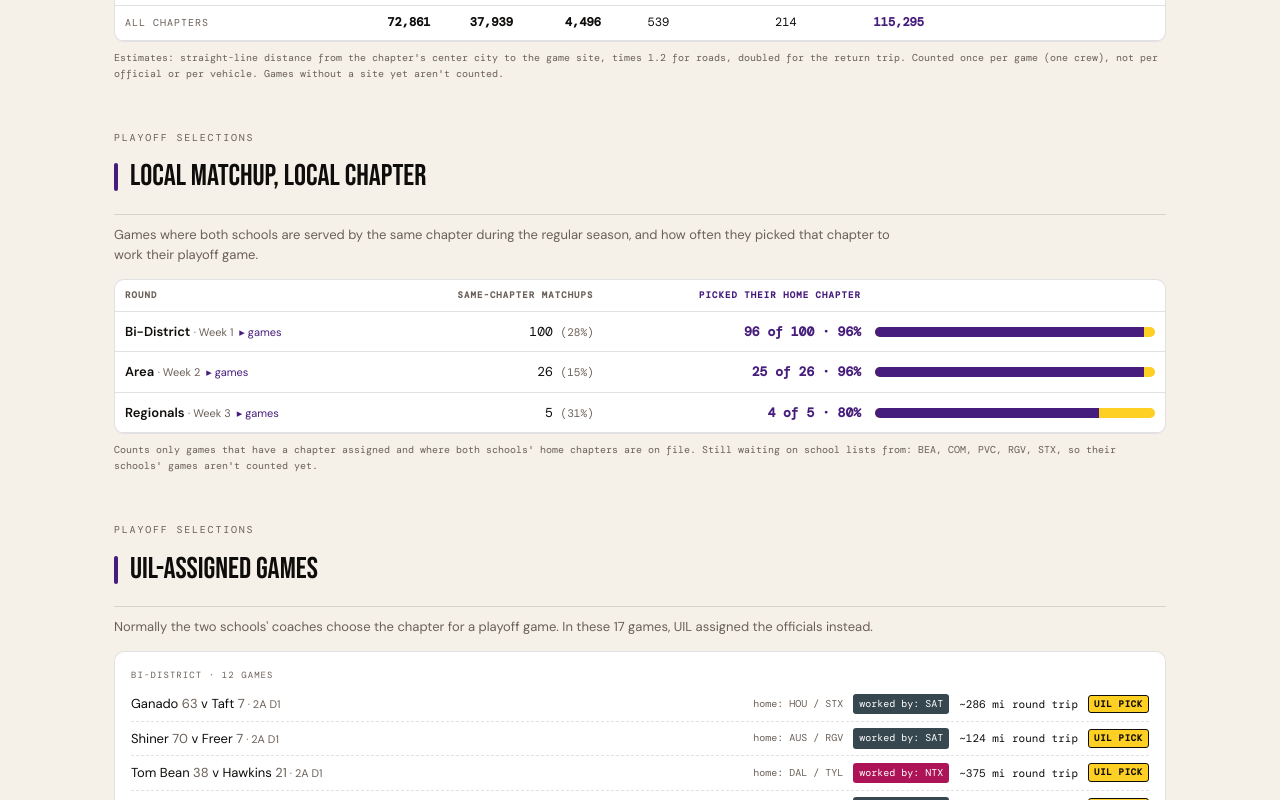
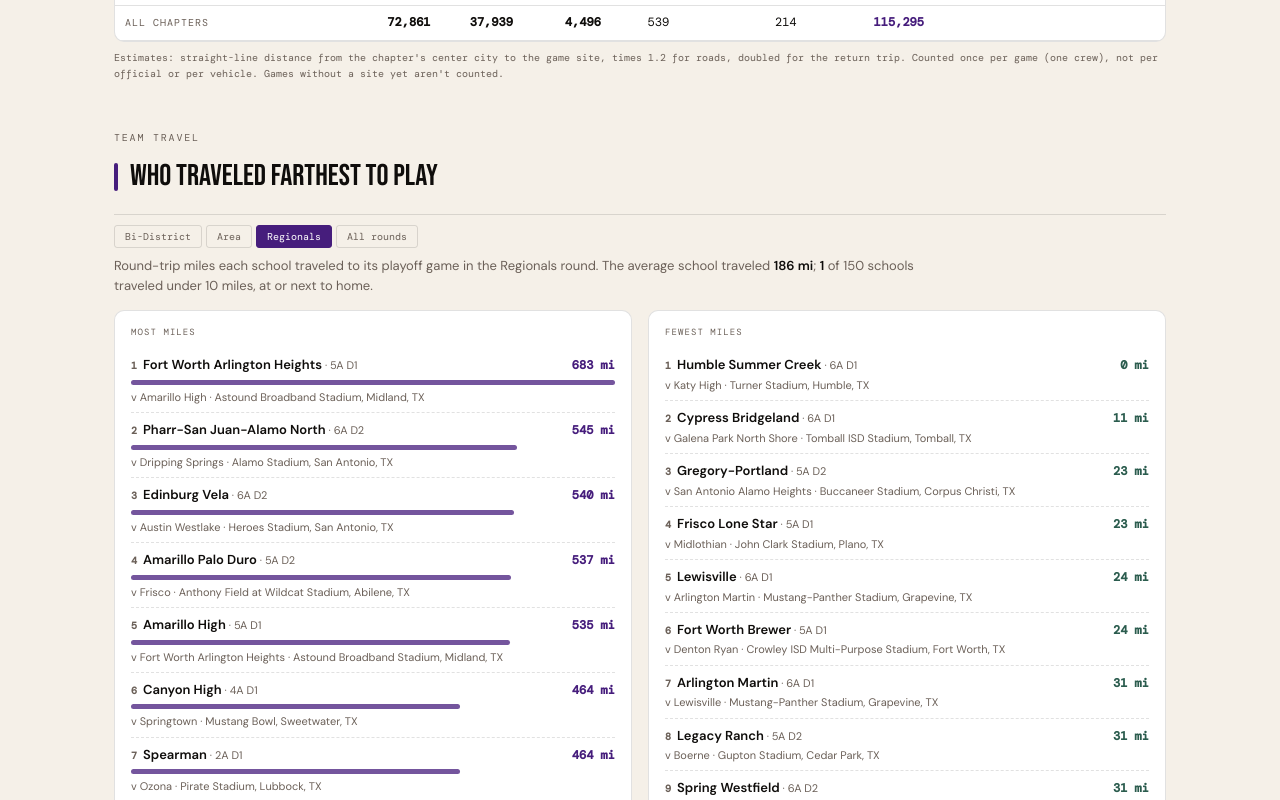
Before and after one commit to colemic2006/texasplayoffs, a React (Vite) app: page / in a window 1280 px wide. Shown: the part 5080-5880 px from the top of the page. Built offline with nearby package versions, Linux system fonts and the light colour scheme.

Commit message:
Chapter Stats: which schools traveled farthest and least to their playoff games, by round and season
Co-Authored-By: Claude Opus 5.5 <noreply@anthropic.com>
Claude-Session: https://claude.ai/code/session_01BMNz1h9oErPrBeApAqNHEj

```diff
--- a/src/App.jsx
+++ b/src/App.jsx
@@ -4,6 +4,7 @@ import Nav from './components/Nav'
 import ChapterDashboard from './components/ChapterDashboard'
 import BracketViewer from './components/BracketViewer'
 import ChapterTravel from './components/ChapterTravel'
+import SchoolTravel from './components/SchoolTravel'
 import OutsideChapterGames from './components/OutsideChapterGames'
 import LocalMatchups from './components/LocalMatchups'
 import UilPicks from './components/UilPicks'
@@ -123,6 +124,7 @@ export default function App() {
                 {page === 'chapters' && yearData.season && <WeekMap data={yearData} />}
                 {page === 'chapters' && <ChapterDashboard data={yearData} year={year} allData={data} years={YEARS} loadAllYears={loadAllYears} />}
                 {page === 'chapters' && <ChapterTravel data={yearData} />}
+                {page === 'chapters' && <SchoolTravel data={yearData} />}
                 {page === 'chapters' && <LocalMatchups data={yearData} />}
                 {page === 'chapters' && <UilPicks data={yearData} />}
                 {page === 'chapters' && <OutsideChapterGames data={yearData} />}
--- /dev/null
+++ b/src/components/SchoolTravel.jsx
@@ -0,0 +1,112 @@
+import React, { useEffect, useMemo, useState } from 'react'
+import { ROAD_FACTOR, straightMiles } from '../chapterCenters'
+import { placeName } from '../placeName'
+
+// How far each school traveled to its playoff games: round trip from the school (its home stadium,
+// or the middle of its town, as placed on the coverage map) to the game site, straight line × 1.2.
+const ROUNDS = { 1: 'Bi-District', 2: 'Area', 3: 'Regionals', 4: 'Quarterfinals', 5: 'Semifinals', 6: 'State Final' }
+const mi = n => `${Math.round(n).toLocaleString()} mi`
+
+export default function SchoolTravel({ data }) {
+  const [spots, setSpots] = useState(null)
+  const [week, setWeek] = useState(null)   // a round number, or 'all'
+  useEffect(() => {
+    fetch(`${import.meta.env.BASE_URL}data/chapter_schools.json?v=${__BUILD_TIME__}`)
+      .then(r => r.ok ? r.json() : null)
+      .then(d => setSpots(Object.fromEntries((d?.schools || []).map(s => [s.name, s]))))
+      .catch(() => setSpots({}))
+  }, [])
+
+  // one entry per school per game
+  const trips = useMemo(() => {
+    if (!spots) return []
+    const out = []
+    for (const g of data?.games || []) {
+      if (g.lat == null) continue
+      for (const [team, opp] of [[g.team1, g.team2], [g.team2, g.team1]]) {
+        const s = spots[team]
+        if (!s) continue
+        out.push({ team, opp, g, miles: 2 * ROAD_FACTOR * straightMiles(s.lat, s.lng, g.lat, g.lng) })
+      }
+    }
+    return out
+  }, [data, spots])
+  const weeks = useMemo(() => [...new Set(trips.map(t => t.g.week))].sort((a, b) => a - b), [trips])
+  useEffect(() => { if (week === null && weeks.length) setWeek(weeks[weeks.length - 1]) }, [weeks])
+  const unplaced = useMemo(() => {
+    if (!spots) return 0
+    return new Set((data?.games || []).flatMap(g => [g.team1, g.team2]).filter(t => !spots[t])).size
+  }, [data, spots])
+
+  const rows = useMemo(() => {
+    if (week === 'all') {
+      const by = {}
+      for (const t of trips) {
+        const r = by[t.team] || (by[t.team] = { team: t.team, miles: 0, games: 0, trips: [] })
+        r.miles += t.miles; r.games++; r.trips.push(t)
+      }
+      return Object.values(by).map(r => ({ ...r, avg: r.miles / r.games }))
+    }
+    return trips.filter(t => t.g.week === week).map(t => ({ team: t.team, miles: t.miles, games: 1, trips: [t], avg: t.miles }))
+  }, [trips, week])
+  if (!trips.length || week === null) return null
+
+  const most = [...rows].sort((a, b) => b.miles - a.miles).slice(0, 10)
+  // fewest miles: for all rounds, by average per game, so a school isn't "least traveled" just for losing early
+  const least = [...rows].filter(r => week !== 'all' || r.games >= 2).sort((a, b) => a.avg - b.avg || a.team.localeCompare(b.team)).slice(0, 10)
+  const home = rows.filter(r => r.avg < 10).length
+  const avgAll = rows.reduce((s, r) => s + r.avg, 0) / (rows.length || 1)
+  const btn = on => ({ fontFamily:'var(--mono)', fontSize:10, padding:'4px 10px', borderRadius:3, cursor:'pointer',
+    border:`1px solid ${on ? 'var(--burnt)' : 'var(--border)'}`, background: on ? 'var(--burnt)' : 'transparent', color: on ? '#fff' : 'var(--mid)' })
+
+  const List = ({ title, list, color, max }) => (
+    <div style={{ background:'var(--surface)', border:'1px solid var(--border)', borderRadius:10, padding:'14px 16px', flex:'1 1 420px', minWidth:0 }}>
+      <div style={{ fontFamily:'var(--mono)', fontSize:9, letterSpacing:'0.12em', textTransform:'uppercase', color:'var(--mid)', marginBottom:8 }}>{title}</div>
+      {list.map((r, i) => {
+        const t = r.trips[0]
+        const detail = week === 'all'
+          ? `${r.games} game${r.games === 1 ? '' : 's'} · ${mi(r.avg)} a game`
+          : `v ${t.opp} · ${placeName(t.g)}`
+        return (
+          <div key={r.team + i} style={{ padding:'6px 0', borderBottom:'1px dashed var(--border)' }}>
+            <div style={{ display:'flex', justifyContent:'space-between', gap:10, alignItems:'baseline' }}>
+              <span style={{ fontSize:13, fontWeight:600 }}><span style={{ fontFamily:'var(--mono)', fontSize:10, color:'var(--mid)', marginRight:6 }}>{i + 1}</span>{r.team}
+                <span style={{ fontWeight:400, color:'var(--mid)', fontSize:11 }}> · {t.g.classification}</span></span>
+              <span style={{ fontFamily:'var(--mono)', fontSize:12, fontWeight:700, color, whiteSpace:'nowrap' }}>{mi(r.miles)}</span>
+            </div>
+            {max > 0 && <div style={{ height:5, borderRadius:3, background:color, opacity:0.75, width:`${Math.max(1, 100 * r.miles / max)}%`, margin:'4px 0 3px' }} />}
+            <div style={{ fontSize:11, color:'var(--mid)' }}>{detail}</div>
+          </div>
+        )
+      })}
+    </div>
+  )
+
+  return (
+    <div style={{ marginBottom:48 }}>
+      <div style={{ fontFamily:'var(--mono)', fontSize:10, letterSpacing:'0.18em', textTransform:'uppercase', color:'var(--mid)', marginBottom:6 }}>Team Travel</div>
+      <div style={{ fontFamily:"'Bebas Neue', sans-serif", fontSize:30, color:'var(--ink)', marginBottom:6, paddingBottom:12, borderBottom:'1px solid var(--border)', display:'flex', alignItems:'center', gap:12 }}>
+        <div style={{ width:4, height:28, borderRadius:2, background:'var(--burnt)' }} />
+        Who Traveled Farthest to Play
+      </div>
+      <div style={{ display:'flex', gap:4, flexWrap:'wrap', margin:'10px 0 8px' }}>
+        {weeks.map(w => <button key={w} onClick={() => setWeek(w)} style={btn(week === w)}>{ROUNDS[w]}</button>)}
+        {weeks.length > 1 && <button onClick={() => setWeek('all')} style={btn(week === 'all')}>All rounds</button>}
+      </div>
+      <div style={{ fontSize:13, color:'var(--mid)', lineHeight:1.55, margin:'4px 0 14px', maxWidth:820 }}>
+        Round-trip miles each school traveled to its playoff game{week === 'all' ? 's, added up across every round played' : ` in the ${ROUNDS[week]} round`}.
+        The average school traveled <strong style={{ color:'var(--ink)' }}>{mi(avgAll)}</strong>{week === 'all' ? ' a game' : ''};
+        {' '}<strong style={{ color:'var(--ink)' }}>{home}</strong> of {rows.length} {week === 'all' ? 'schools averaged' : 'schools traveled'} under 10 miles, at or next to home.
+      </div>
+      <div style={{ display:'flex', gap:16, flexWrap:'wrap' }}>
+        <List title={week === 'all' ? 'Most miles, all rounds' : 'Most miles'} list={most} color="var(--burnt)" max={most[0]?.miles || 0} />
+        <List title={week === 'all' ? 'Fewest miles per game (2+ games)' : 'Fewest miles'} list={least} color="var(--sage)" max={0} />
+      </div>
+      <div style={{ fontFamily:'var(--mono)', fontSize:10, color:'var(--mid)', marginTop:8, lineHeight:1.6 }}>
+        Estimated driving miles, round trip: straight-line distance from the school (its home stadium where known, otherwise the middle of its town) to the game site, × 1.2 for roads.
+        Only games with a mapped site are counted.{unplaced > 0 && ` ${unplaced} schools couldn't be placed and aren't included.`}
+        {week === 'all' && ' "Fewest miles" ranks by average per game among schools that played at least two playoff games.'}
+      </div>
+    </div>
+  )
+}
```
